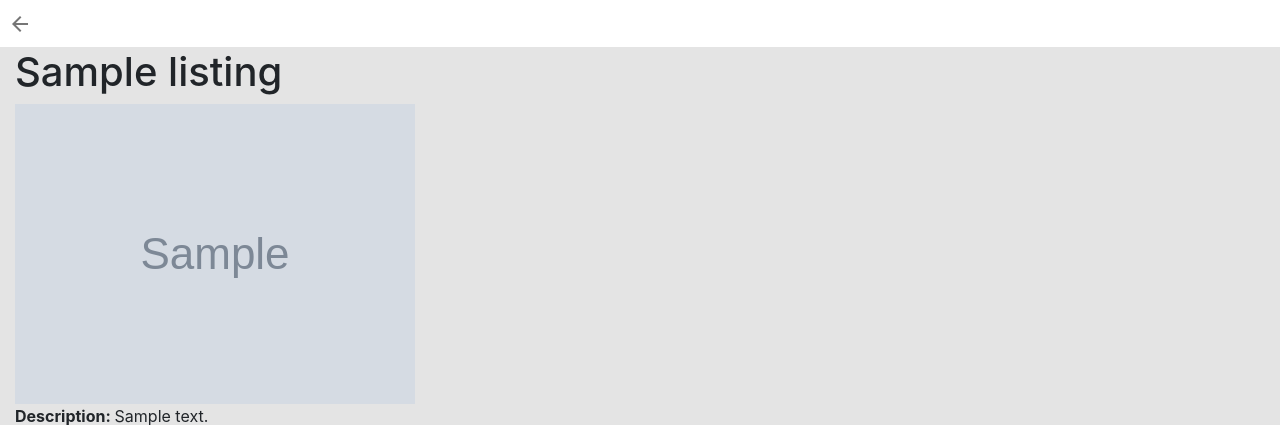
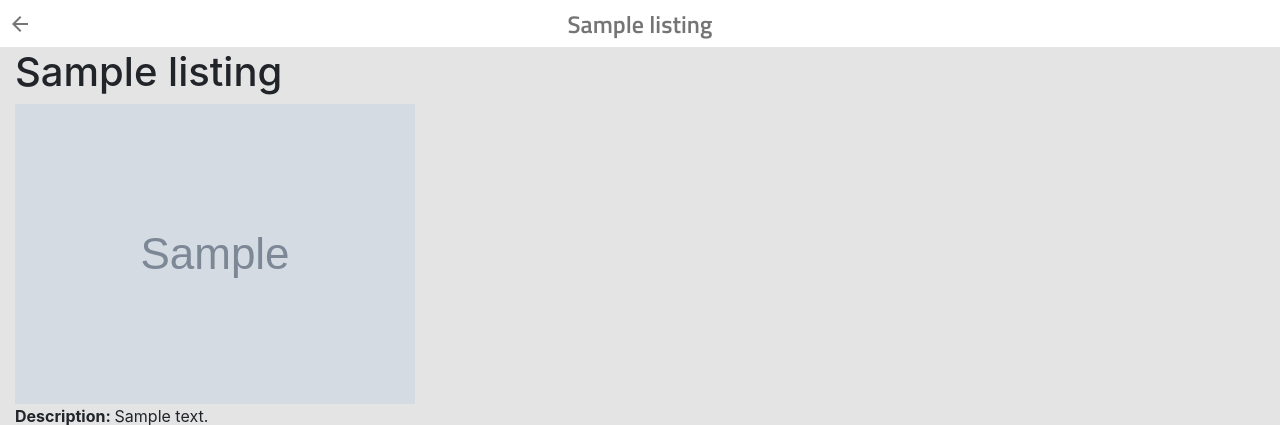
Before and after one commit to hanneswidrig/taj-mahal, a Flask app: page /listing/buy/1 in a window 1280 px wide. Shown: the top 425 px of the page. Run offline with Flask 2, Linux system fonts and the light colour scheme; grey boxes marked "Sample" are stand-in pictures; a database or web service that is not in the repository returns one stand-in record (values such as "Sample title"); parts of the project's set-up code (start-up, migrations or seed data) failed here and were passed over; some libraries are stand-ins or nearby versions.

Commit message:
Fixed Back Button

```diff
--- a/app.py
+++ b/app.py
@@ -8,17 +8,21 @@ import sys
 
 # Imported Project Files
 import db
+import helper_functions
 from secrets import secret_flask_key
 
 app = Flask('Gardener\'s Exchange')
 app.config['SECRET_KEY'] = secret_flask_key()
 
+
 @app.before_request
 def before_request():
 	db.open_db()
 
+
 def after_request():
 	db.close_db()
+
 
 @app.route('/')
 def index():
@@ -27,43 +31,44 @@ def index():
 		listing['price_per_unit'] = '${:,.2f}'.format(listing['price_per_unit'])
 	return render_template('index.html', listings=listings)
 
+
 @app.route('/listing/<int:id>')
 def listing_detail(id):
-	listing = db.get_one_listing(id)
-	return render_template('detail-listing.html', listing=listing)
+	listing  = db.get_one_listing(id)
+	rel_link = helper_functions.relative_link(request.referrer)
+	return render_template('detail-listing.html', listing=listing, rel_link=rel_link)
+
 
 class BuyForm(FlaskForm):
     quantity = DecimalField('Quantity to buy')
     submit = SubmitField('Make Purchase')
 
+
 @app.route('/listing/buy/<int:id>', methods=['GET', 'POST'])
 def buy_listing(id):
 	listing = db.get_one_listing(id)
 	buy_item = BuyForm()
+	rel_link = helper_functions.relative_link(request.referrer)
+
 	if (buy_item.validate_on_submit() and buy_item.quantity.data <= listing['available_quantity']):
 		pass
 		#TODO: update database with new quantity remaining
 	else:
 		flash("Unable to purchase item")
-	return render_template('buy_listing.html', listing=listing, form=buy_item)
 
-@app.route('/listing/add')
-def listing_add(id):
-	# Will need to be modified when we are implementing back button for purchasing
-	# and other secured navigation.
-	rel_link = request.referrer
-	if rel_link is None:
-		rel_link = '/'
-	listing  = db.get_one_listing(id)
-	return render_template('detail-listing.html', listing=listing, rel_link=rel_link)
+	return render_template('buy-listing.html', listing=listing, form=buy_item, rel_link=rel_link)
+
 
 @app.route('/listing/add', methods=["GET", "POST"])
-def all_listings():
-	return render_template('add-listing.html')
+def add_listing():
+	rel_link = helper_functions.relative_link(request.referrer)
+	return render_template('add-listing.html', rel_link=rel_link)
+
 
 @app.route('/user')
 def all_users():
 	return '<h1>All Users</h1>'
+
 
 @app.route('/user/<int:user_id>')
 def user_profile(user_id):
--- /dev/null
+++ b/helper_functions.py
@@ -0,0 +1,5 @@
+def relative_link(request_referrer):
+	rel_link = request_referrer
+	if rel_link is None:
+		rel_link = '/'
+	return rel_link
--- a/templates/buy_listing.html
+++ b/templates/buy-listing.html
@@ -1,8 +1,8 @@
 {% extends "base.html" %}
 {% block title %}Buy Product{% endblock %}
+{% block bar_title %}{{ listing.title }}{% endblock %}
+{% block app_bar_rel_link %}{{rel_link}}{% endblock %}
 {% block content %}
-
-    {# Include the form error handling markup #}
 <h1>
 	{{ listing.title }}
 </h1>
--- a/templates/detail-listing.html
+++ b/templates/detail-listing.html
@@ -1,8 +1,7 @@
 {% extends "base.html" %}
+{% block title %}{{ listing.title }}{% endblock %}
 {% block bar_title %}{{ listing.title }}{% endblock %}
 {% block app_bar_rel_link %}{{rel_link}}{% endblock %}
-{% block title %}{{ listing.title }}{% endblock %}
-
 {% block content %}
 <img src={{ listing.photo }}>
 <p>
```
